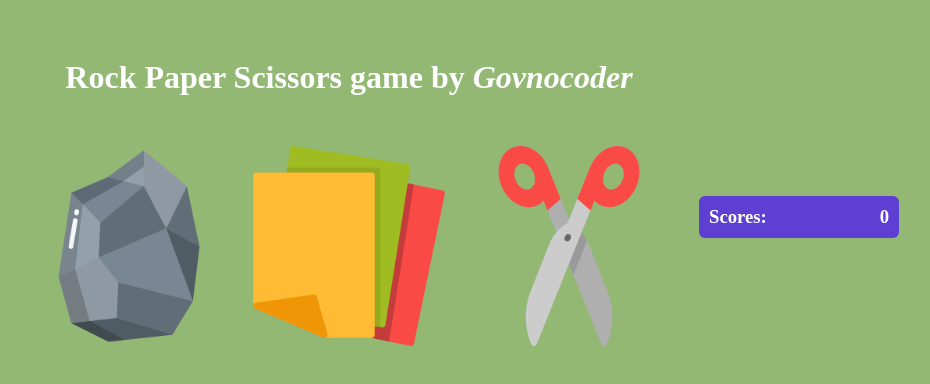
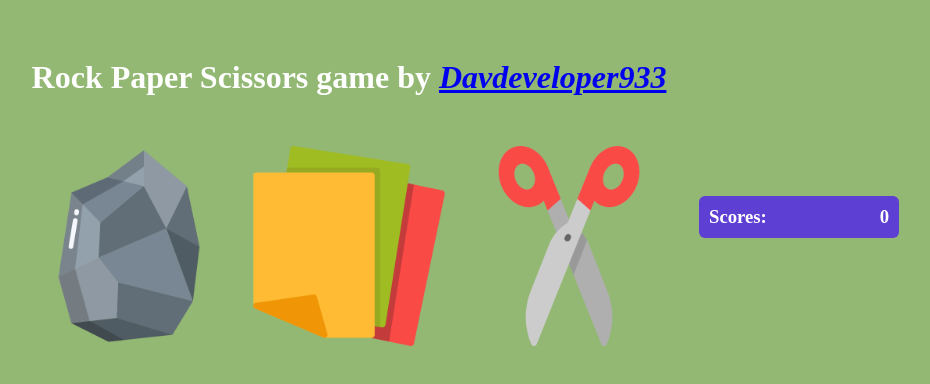
Before and after one commit to Davdeveloper933/rock-scissers-game, a plain HTML site: page index.html in a window 1280 px wide. Shown: the whole page, without its empty margins (291-1221 px from the left). Drawn offline with Linux system fonts and the light colour scheme.

Commit message:
Update index.html

```diff
--- a/index.html
+++ b/index.html
@@ -17,7 +17,7 @@
 		/>
 	</head>
 	<body>
-		<h1>Rock Paper Scissors game by <i>Govnocoder</i></h1>
+		<h1>Rock Paper Scissors game by <a href="https://github.com/Davdeveloper933/rock-scissers-game"><i>Davdeveloper933</i></a></h1>
 		<div class="row">
 			<div class="animation">
 				<div class="animation-img-wrapper">
```
